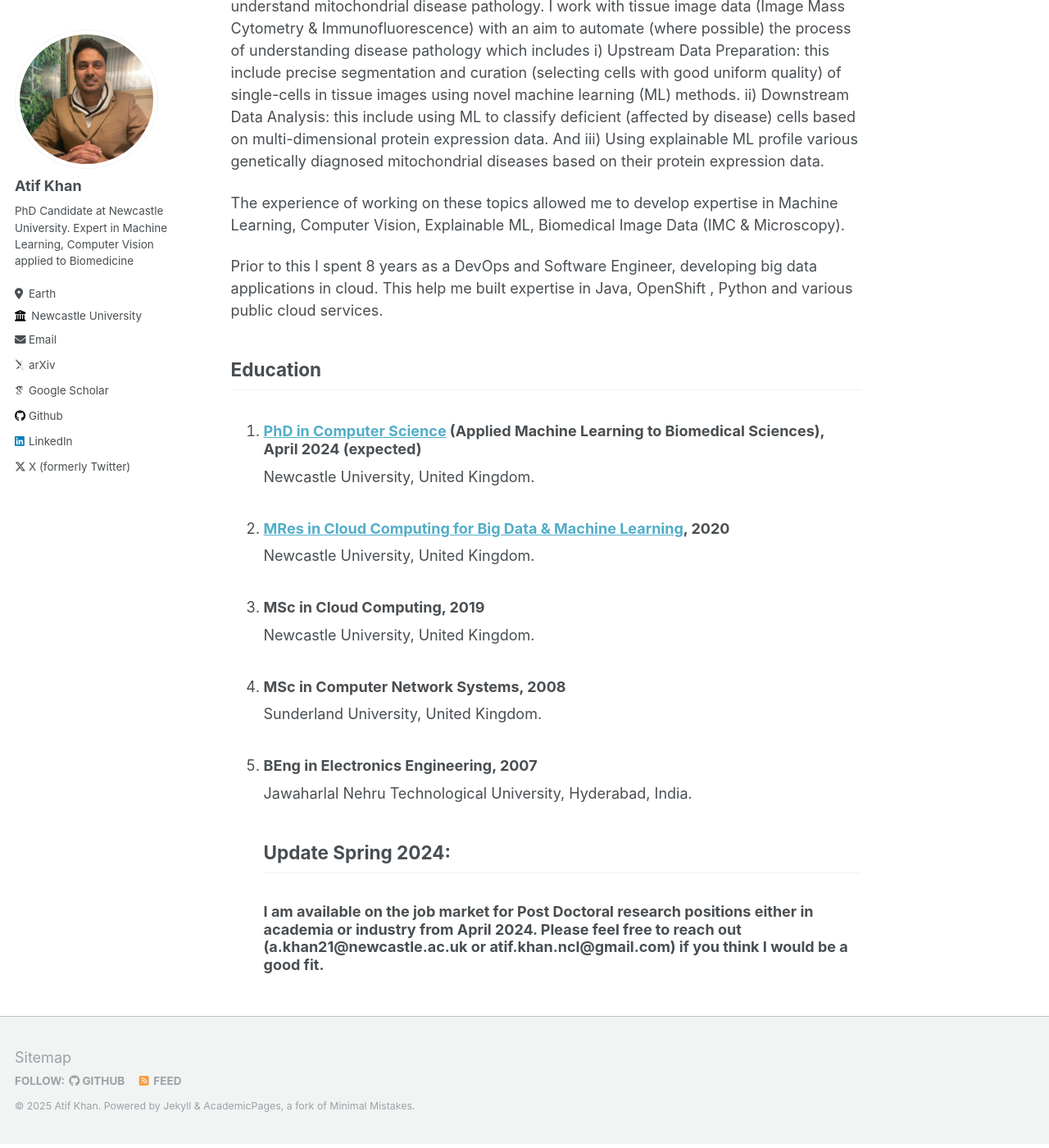
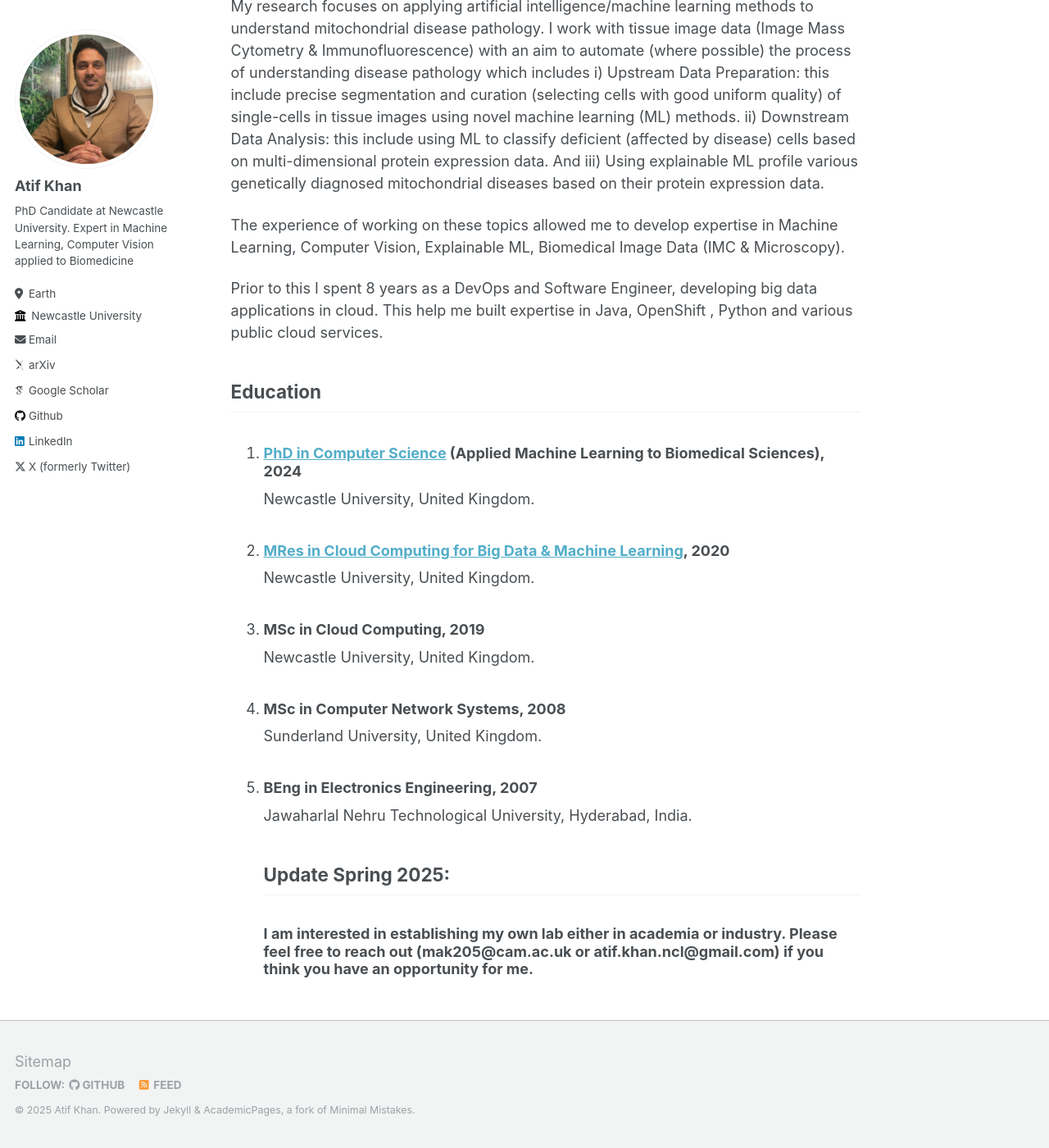
Before and after one commit to atifkhanncl/atifkhanncl.github.io, a Jekyll site: the page built from _pages/about.md, in a window 1280 px wide and 1400 px high, scrolled down 371 px. Shown: the whole window at 82% size. Built offline with Jekyll 4.4.1, drawn with Linux system fonts in a browser that asks for light colours; some web fonts are replaced; some of the changed text lies outside the part shown.

Commit message:
Update about.md

```diff
--- a/_pages/about.md
+++ b/_pages/about.md
@@ -7,7 +7,8 @@ redirect_from:
   - /about.html
 ---
 # <i class="fa fa-cog fa-spin fa-fw"></i> Biography #
-Hello! I am a final-year PhD candidate in Machine Learning to understand Mitochondrial Disease Pathology at [Wellcome Centre for Mitochondrial Research](https://www.newcastle-mitochondria.com/) and [EPSRC CDT for Big Data](https://www.ncl.ac.uk/bigdata/), [Newcastle University](https://www.ncl.ac.uk/). I am a member of [Newcastle AI Lab](https://research.ncl.ac.uk/nail/) led by Prof. [Stephen McGough](https://www.ncl.ac.uk/computing/staff/profile/stephenmcgough.html). I am advised by Prof. [Stephen McGough](https://www.ncl.ac.uk/computing/staff/profile/stephenmcgough.html), Dr. [Conor Lawless](https://www.ncl.ac.uk/medical-sciences/people/profile/conorlawless.html) and  Dr. [Amy Vincent](https://www.ncl.ac.uk/medical-sciences/people/profile/amyvincent.html).
+Hello! I am a [Postdoc Fellow](https://www.ali-lab.co.uk/people/) in AI applied to Cancer Research at [CRUK Cambridge Institute](https://www.cruk.cam.ac.uk/), [University of Cambridge](https://www.cam.ac.uk/).
+Prior to this I earned my PhD in Machine Learning to understand Mitochondrial Disease Pathology at [Wellcome Centre for Mitochondrial Research](https://www.newcastle-mitochondria.com/) and [EPSRC CDT for Big Data](https://www.ncl.ac.uk/bigdata/), [Newcastle University](https://www.ncl.ac.uk/). I am a member of [Newcastle AI Lab](https://research.ncl.ac.uk/nail/) led by Prof. [Stephen McGough](https://www.ncl.ac.uk/computing/staff/profile/stephenmcgough.html). I am advised by Prof. [Stephen McGough](https://www.ncl.ac.uk/computing/staff/profile/stephenmcgough.html), Dr. [Conor Lawless](https://www.ncl.ac.uk/medical-sciences/people/profile/conorlawless.html) and  Dr. [Amy Vincent](https://www.ncl.ac.uk/medical-sciences/people/profile/amyvincent.html).
 
 
 My research focuses on applying artificial intelligence/machine learning methods to understand mitochondrial disease pathology. I work with tissue image data (Image Mass Cytometry & Immunofluorescence) with an aim to automate (where possible) the process of understanding disease pathology which includes i) Upstream Data Preparation: this include precise segmentation and curation (selecting cells with good uniform quality) of single-cells in tissue images using novel machine learning (ML) methods. ii) Downstream Data Analysis: this include using ML to classify deficient (affected by disease) cells based on multi-dimensional protein expression data. And iii) Using explainable ML profile various genetically diagnosed mitochondrial diseases based on their protein expression data.
@@ -18,7 +19,7 @@ Prior to this I spent 8 years as a DevOps and Software Engineer, developing big
 
 ## Education
 
-1. ### [PhD in Computer Science](https://www.ncl.ac.uk/bigdata/people/people/khanatif.html) (Applied Machine Learning to Biomedical Sciences), April 2024 (expected)
+1. ### [PhD in Computer Science](https://www.ncl.ac.uk/bigdata/people/people/khanatif.html) (Applied Machine Learning to Biomedical Sciences), 2024
 
     Newcastle University, United Kingdom.
 
@@ -38,5 +39,5 @@ Prior to this I spent 8 years as a DevOps and Software Engineer, developing big
 
 
     Jawaharlal Nehru Technological University, Hyderabad, India.
-## Update Spring 2024:
-### I am available on the job market for Post Doctoral research positions either in academia or industry from April 2024. Please feel free to reach out (a.khan21@newcastle.ac.uk or atif.khan.ncl@gmail.com) if you think I would be a good fit.
+## Update Spring 2025:
+### I am interested in establishing my own lab either in academia or industry. Please feel free to reach out (mak205@cam.ac.uk or atif.khan.ncl@gmail.com) if you think you have an opportunity for me.
```
